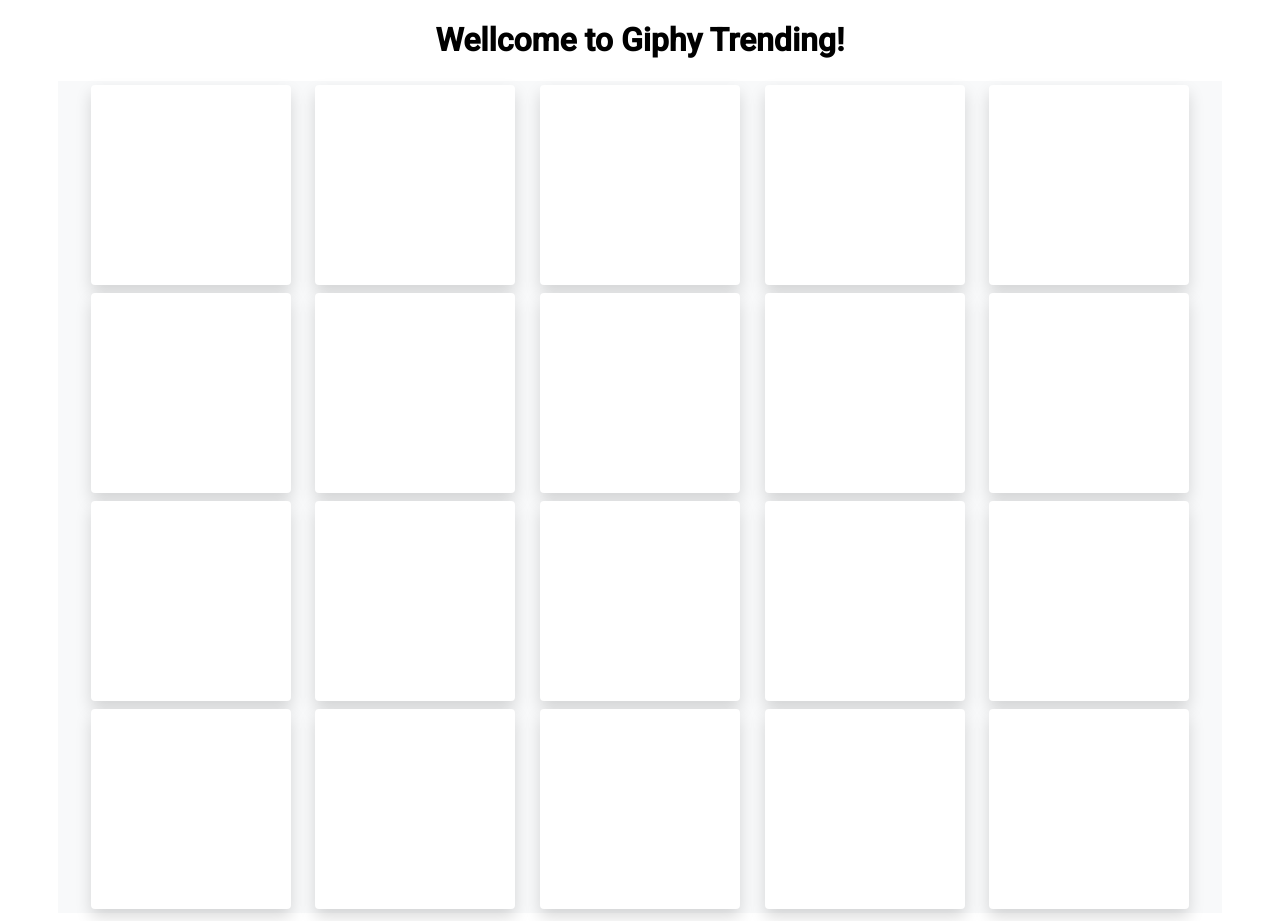
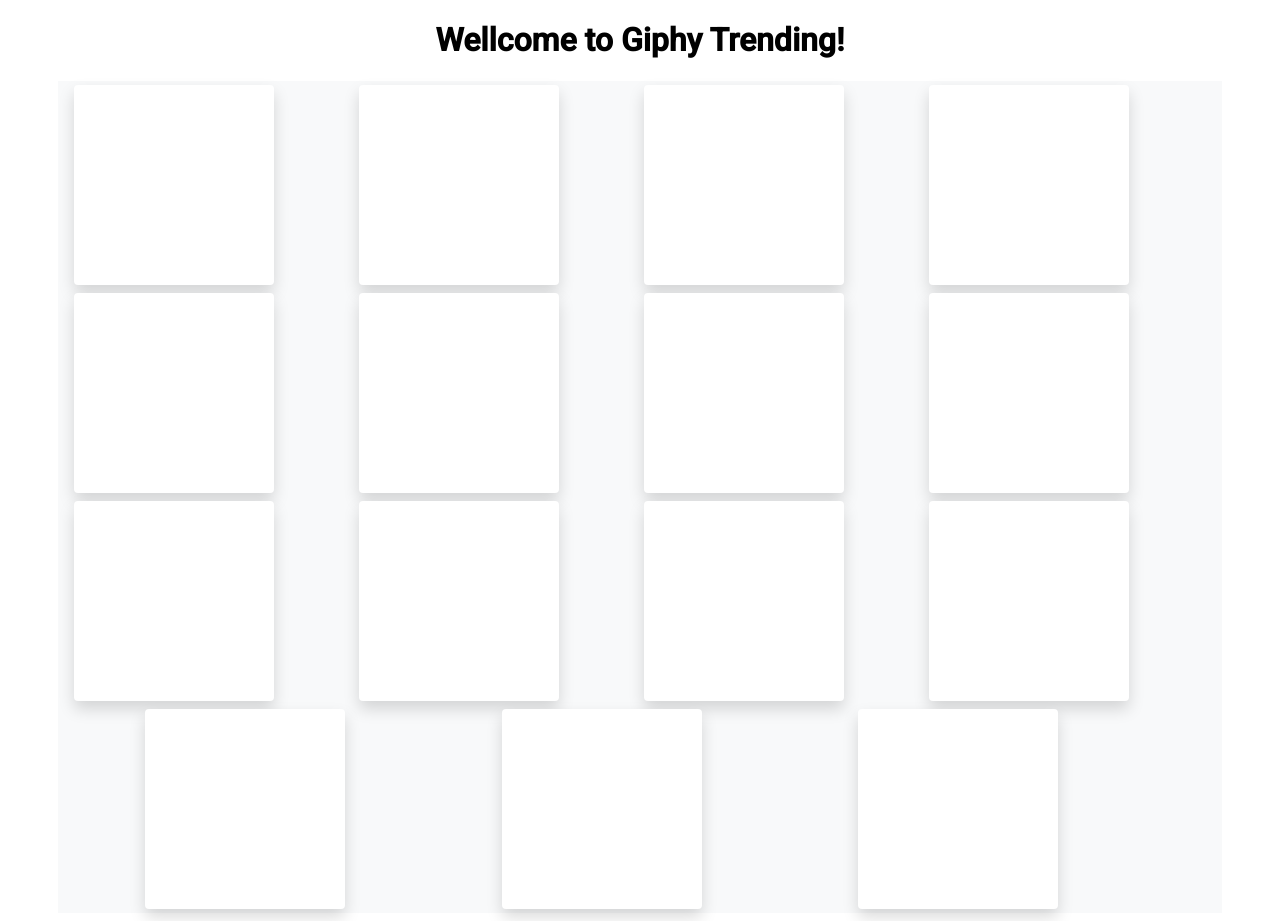
Before and after one commit to nqminhuit/giphy-trending, a React app: page / in a window 1280 px wide. Built offline with nearby package versions, Linux system fonts and the light colour scheme.

Commit message:
- add grid

```diff
--- a/src/App.scss
+++ b/src/App.scss
@@ -3,6 +3,7 @@
 @import "~bootstrap/scss/mixins";
 @import "~bootstrap/scss/utilities";
 @import "~bootstrap/scss/containers";
+@import "~bootstrap/scss/grid";
 
 @import "~bootstrap/scss/utilities/api";
 
--- a/src/view/GiphyGallery.jsx
+++ b/src/view/GiphyGallery.jsx
@@ -7,26 +7,21 @@
     <>
       <h1 className="text-center">Wellcome to Giphy Trending!</h1>
       <div className="container bg-light d-flex flex-wrap justify-content-evenly">
-        <GifCard />
-        <GifCard />
-        <GifCard />
-        <GifCard />
-        <GifCard />
-        <GifCard />
-        <GifCard />
-        <GifCard />
-        <GifCard />
-        <GifCard />
-        <GifCard />
-        <GifCard />
-        <GifCard />
-        <GifCard />
-        <GifCard />
-        <GifCard />
-        <GifCard />
-        <GifCard />
-        <GifCard />
-        <GifCard />
+        <div className="col-6 col-md-4 col-lg-3"><GifCard /></div>
+        <div className="col-6 col-md-4 col-lg-3"><GifCard /></div>
+        <div className="col-6 col-md-4 col-lg-3"><GifCard /></div>
+        <div className="col-6 col-md-4 col-lg-3"><GifCard /></div>
+        <div className="col-6 col-md-4 col-lg-3"><GifCard /></div>
+        <div className="col-6 col-md-4 col-lg-3"><GifCard /></div>
+        <div className="col-6 col-md-4 col-lg-3"><GifCard /></div>
+        <div className="col-6 col-md-4 col-lg-3"><GifCard /></div>
+        <div className="col-6 col-md-4 col-lg-3"><GifCard /></div>
+        <div className="col-6 col-md-4 col-lg-3"><GifCard /></div>
+        <div className="col-6 col-md-4 col-lg-3"><GifCard /></div>
+        <div className="col-6 col-md-4 col-lg-3"><GifCard /></div>
+        <div className="col-6 col-md-4 col-lg-3"><GifCard /></div>
+        <div className="col-6 col-md-4 col-lg-3"><GifCard /></div>
+        <div className="col-6 col-md-4 col-lg-3"><GifCard /></div>
       </div>
     </>
   );
```
